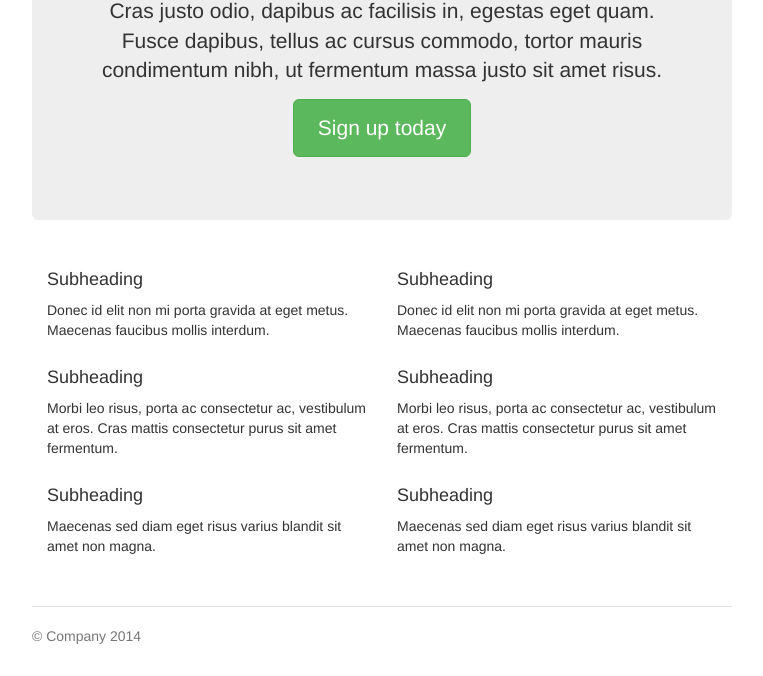
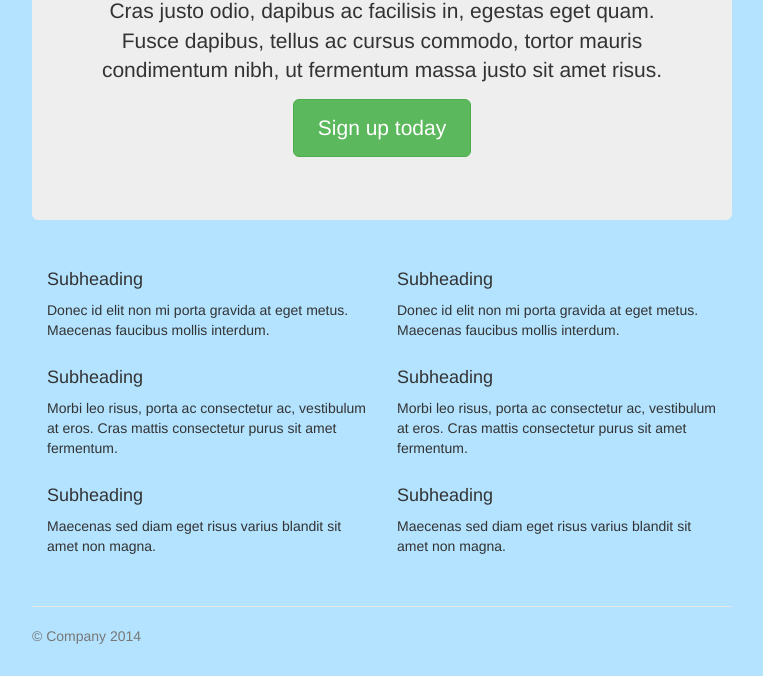
Before and after one commit to wimdehouwer/git-101, a website: page index.html in a window 1280 px wide. Shown: the part 262-938 px from the top of the page, without its empty margins (258-1021 px from the left). Drawn offline with nearby package versions, Linux system fonts and the light colour scheme.

Commit message:
Add blue background

```diff
--- a/style.css
+++ b/style.css
@@ -2,6 +2,7 @@
 body {
   padding-top: 20px;
   padding-bottom: 20px;
+  background-color: #b3e3ff;
 }
 
 /* Everything but the jumbotron gets side spacing for mobile first views */
```
